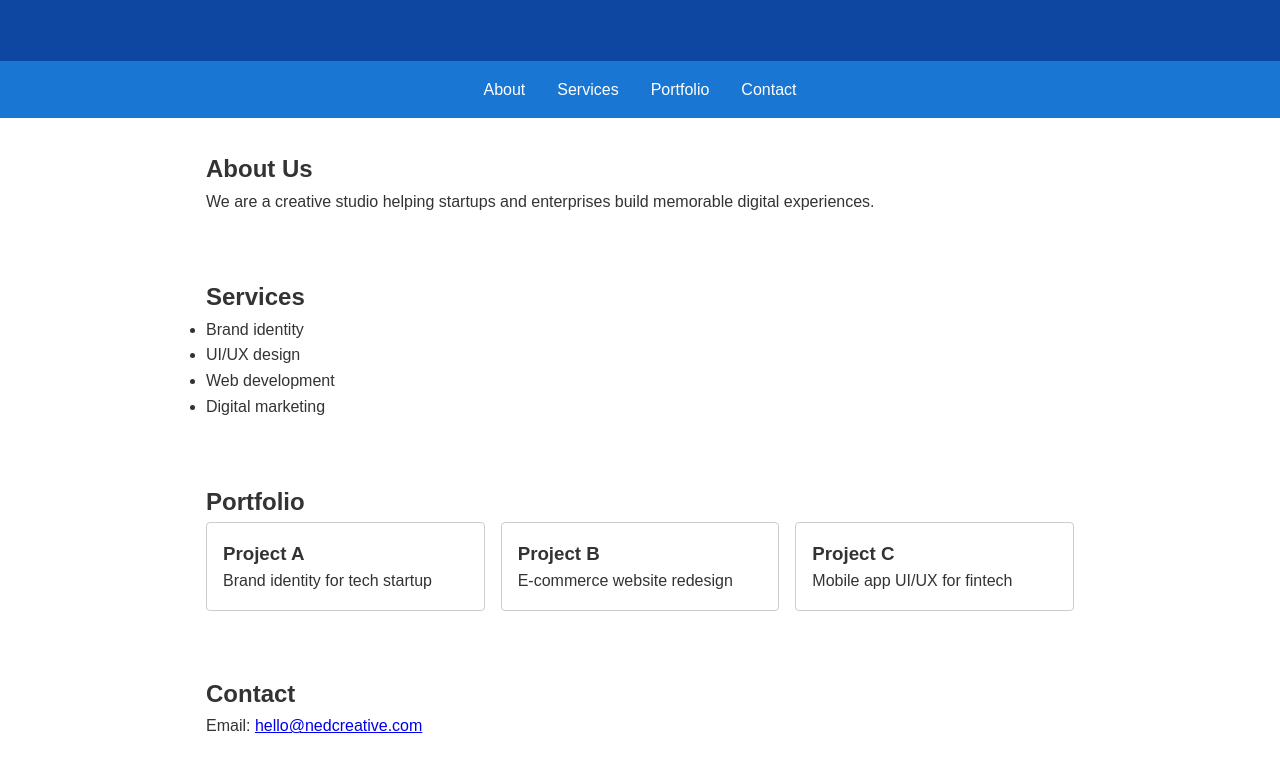
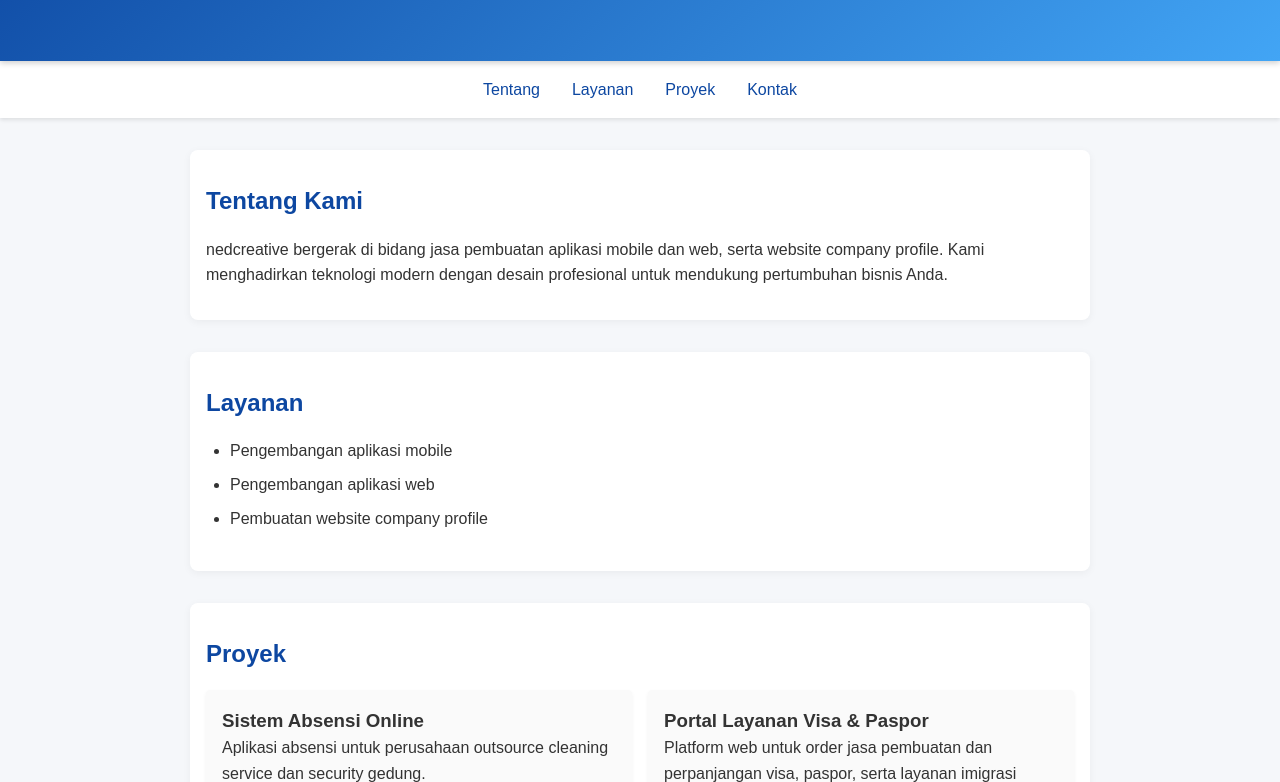
Before and after one commit to altned/nedcreative, a plain HTML site: page index.html in a window 1280 px wide. Shown: the part 144-926 px from the top of the page. Drawn offline with Linux system fonts and the light colour scheme.

Commit message:
Update site content and add elegant animations

```diff
--- a/index.html
+++ b/index.html
@@ -1,62 +1,58 @@
 <!DOCTYPE html>
-<html lang="en">
+<html lang="id">
 <head>
   <meta charset="UTF-8" />
   <meta name="viewport" content="width=device-width, initial-scale=1.0" />
-  <title>nedcreative | Creative Solutions</title>
+  <title>nedcreative | Mobile & Web Solutions</title>
   <link rel="stylesheet" href="style.css" />
 </head>
 <body>
-  <header class="hero">
+  <header class="hero fade-in">
     <h1>nedcreative</h1>
-    <p>Creative solutions for modern brands</p>
+    <p>Solusi elegan untuk aplikasi mobile, web, dan profil perusahaan</p>
   </header>
 
   <nav class="navbar">
     <ul>
-      <li><a href="#about">About</a></li>
-      <li><a href="#services">Services</a></li>
-      <li><a href="#portfolio">Portfolio</a></li>
-      <li><a href="#contact">Contact</a></li>
+      <li><a href="#about">Tentang</a></li>
+      <li><a href="#services">Layanan</a></li>
+      <li><a href="#portfolio">Proyek</a></li>
+      <li><a href="#contact">Kontak</a></li>
     </ul>
   </nav>
 
-  <section id="about">
-    <h2>About Us</h2>
-    <p>We are a creative studio helping startups and enterprises build memorable digital experiences.</p>
+  <section id="about" class="fade-in">
+    <h2>Tentang Kami</h2>
+    <p>nedcreative bergerak di bidang jasa pembuatan aplikasi mobile dan web, serta website company profile. Kami menghadirkan teknologi modern dengan desain profesional untuk mendukung pertumbuhan bisnis Anda.</p>
   </section>
 
-  <section id="services">
-    <h2>Services</h2>
-    <ul>
-      <li>Brand identity</li>
-      <li>UI/UX design</li>
-      <li>Web development</li>
-      <li>Digital marketing</li>
+  <section id="services" class="fade-in">
+    <h2>Layanan</h2>
+    <ul class="services">
+      <li class="slide-up">Pengembangan aplikasi mobile</li>
+      <li class="slide-up">Pengembangan aplikasi web</li>
+      <li class="slide-up">Pembuatan website company profile</li>
     </ul>
   </section>
 
-  <section id="portfolio">
-    <h2>Portfolio</h2>
+  <section id="portfolio" class="fade-in">
+    <h2>Proyek</h2>
     <div class="projects">
-      <article class="project">
-        <h3>Project A</h3>
-        <p>Brand identity for tech startup</p>
+      <article class="project slide-up">
+        <h3>Sistem Absensi Online</h3>
+        <p>Aplikasi absensi untuk perusahaan outsource cleaning service dan security gedung.</p>
       </article>
-      <article class="project">
-        <h3>Project B</h3>
-        <p>E-commerce website redesign</p>
-      </article>
-      <article class="project">
-        <h3>Project C</h3>
-        <p>Mobile app UI/UX for fintech</p>
+      <article class="project slide-up">
+        <h3>Portal Layanan Visa & Paspor</h3>
+        <p>Platform web untuk order jasa pembuatan dan perpanjangan visa, paspor, serta layanan imigrasi lainnya.</p>
       </article>
     </div>
   </section>
 
-  <section id="contact">
-    <h2>Contact</h2>
-    <p>Email: <a href="mailto:hello@nedcreative.com">hello@nedcreative.com</a></p>
+  <section id="contact" class="fade-in">
+    <h2>Kontak</h2>
+    <p>Email: <a href="mailto:ned.creative.tech@gmail.com">ned.creative.tech@gmail.com</a></p>
+    <p>WhatsApp: <a href="https://wa.me/6285779732633">0857-7973-2633</a></p>
   </section>
 
   <footer>
--- a/style.css
+++ b/style.css
@@ -8,37 +8,56 @@ body {
   font-family: Arial, sans-serif;
   line-height: 1.6;
   color: #333;
+  background: #f5f7fa;
 }
 
 .hero {
-  background: #0d47a1;
+  background: linear-gradient(135deg, #0d47a1, #42a5f5);
   color: #fff;
   padding: 4rem 1rem;
   text-align: center;
+  box-shadow: 0 2px 6px rgba(0, 0, 0, 0.2);
 }
 
 .navbar ul {
   display: flex;
   justify-content: center;
   list-style: none;
-  background: #1976d2;
+  background: #fff;
+  box-shadow: 0 2px 4px rgba(0, 0, 0, 0.1);
 }
 
 .navbar li a {
-  color: #fff;
+  color: #0d47a1;
   padding: 1rem;
   display: block;
   text-decoration: none;
+  transition: background 0.3s, color 0.3s;
 }
 
 .navbar li a:hover {
   background: #0d47a1;
+  color: #fff;
 }
 
 section {
   padding: 2rem 1rem;
   max-width: 900px;
-  margin: 0 auto;
+  margin: 2rem auto;
+  background: #fff;
+  border-radius: 8px;
+  box-shadow: 0 2px 8px rgba(0, 0, 0, 0.05);
+}
+
+h2 {
+  color: #0d47a1;
+  margin-bottom: 1rem;
+}
+
+.services li {
+  list-style: disc;
+  margin-left: 1.5rem;
+  margin-bottom: 0.5rem;
 }
 
 .projects {
@@ -48,9 +67,16 @@ section {
 }
 
 .project {
-  border: 1px solid #ccc;
+  background: #fafafa;
   padding: 1rem;
   border-radius: 4px;
+  box-shadow: 0 2px 4px rgba(0, 0, 0, 0.05);
+  transition: transform 0.3s, box-shadow 0.3s;
+}
+
+.project:hover {
+  transform: translateY(-5px);
+  box-shadow: 0 4px 12px rgba(0, 0, 0, 0.1);
 }
 
 footer {
@@ -59,3 +85,35 @@ footer {
   padding: 1rem;
   margin-top: 2rem;
 }
+
+/* Animations */
+.fade-in {
+  opacity: 0;
+  animation: fadeIn 1s ease forwards;
+}
+
+.slide-up {
+  opacity: 0;
+  transform: translateY(20px);
+  animation: slideUp 1s ease forwards;
+}
+
+@keyframes fadeIn {
+  from {
+    opacity: 0;
+  }
+  to {
+    opacity: 1;
+  }
+}
+
+@keyframes slideUp {
+  from {
+    opacity: 0;
+    transform: translateY(20px);
+  }
+  to {
+    opacity: 1;
+    transform: translateY(0);
+  }
+}
```
